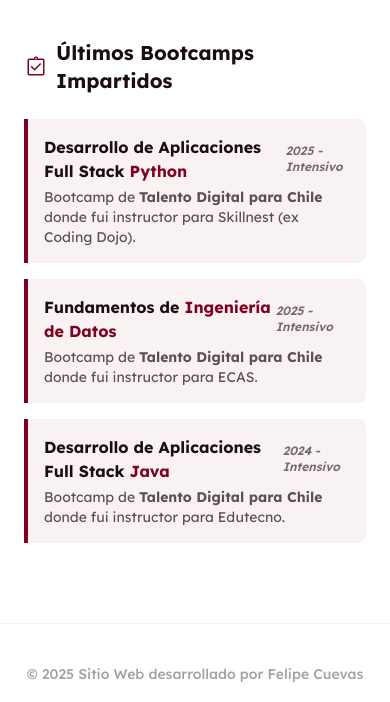
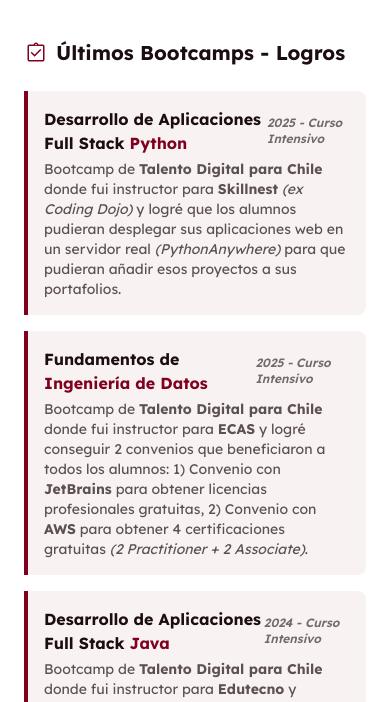
Before and after one commit to ffelipecuevasc/ffelipecuevasccv, a plain HTML site: page instructor.html in a window 390 px wide. Shown: the part 2229-2931 px from the top of the page. Drawn offline with nearby package versions, Linux system fonts and the light colour scheme.

Commit message:
Parche - Arreglos de estilos CSS en archivos varios.

```diff
--- a/instructor.html
+++ b/instructor.html
@@ -7,9 +7,11 @@
     <link rel="icon" type="image/svg+xml" href="static/img/favicon.svg">
     <script src="https://cdn.tailwindcss.com?plugins=forms,container-queries"></script>
 
-    <link href="https://fonts.googleapis.com/css2?family=Material+Symbols+Outlined:wght,FILL@100..700,0..1&amp;display=swap" rel="stylesheet"/>
-    <link href="https://fonts.googleapis.com/css2?family=Lexend:wght@300;400;500;600;700;800;900&amp;display=swap" rel="stylesheet"/>
-    <link rel="stylesheet" href="static/css/index.css" />
+    <link href="https://fonts.googleapis.com/css2?family=Material+Symbols+Outlined:wght,FILL@100..700,0..1&amp;display=swap"
+          rel="stylesheet"/>
+    <link href="https://fonts.googleapis.com/css2?family=Lexend:wght@300;400;500;600;700;800;900&amp;display=swap"
+          rel="stylesheet"/>
+    <link rel="stylesheet" href="static/css/index.css"/>
     <script id="tailwind-config">
         tailwind.config = {
             darkMode: "class",
@@ -49,18 +51,22 @@
                             <div class="text-primary">
                                 <span class="material-symbols-outlined text-3xl">terminal</span>
                             </div>
-                            <h1 class="text-xl font-bold tracking-tight text-zinc-900 dark:text-white">CV Felipe Cuevas</h1>
+                            <h1 class="text-xl font-bold tracking-tight text-zinc-900 dark:text-white">CV Felipe
+                                Cuevas</h1>
                         </div>
 
-                        <button id="mobile-menu-btn" class="md:hidden text-zinc-700 dark:text-zinc-200 focus:outline-none">
+                        <button id="mobile-menu-btn"
+                                class="md:hidden text-zinc-700 dark:text-zinc-200 focus:outline-none">
                             <span class="material-symbols-outlined text-3xl">menu</span>
                         </button>
 
                         <nav class="hidden md:flex flex-1 justify-center items-center gap-10">
-                            <a class="text-sm font-medium hover:text-primary transition-colors" href="index.html">Inicio</a>
+                            <a class="text-sm font-medium hover:text-primary transition-colors"
+                               href="index.html">Inicio</a>
                             <a class="text-sm font-medium hover:text-primary transition-colors" href="educacion.html">Educación</a>
                             <div class="relative group h-full py-2">
-                                <a href="experiencia.html" class="flex items-center gap-1 text-sm font-medium hover:text-primary transition-colors">
+                                <a href="experiencia.html"
+                                   class="flex items-center gap-1 text-sm font-medium hover:text-primary transition-colors">
                                     Experiencia
                                     <span class="material-symbols-outlined text-base">expand_more</span>
                                 </a>
@@ -79,24 +85,29 @@
                         </nav>
 
                         <div class="hidden md:flex items-center gap-4">
-                            <a href="static/CV_Felipe_Cuevas_2026.pdf" download="CV_Felipe_Cuevas_2026.pdf" class="flex items-center justify-center rounded-lg bg-primary px-5 py-2 text-sm font-semibold text-white hover:bg-primary/90 transition-colors">
+                            <a href="static/CV_Felipe_Cuevas_2026.pdf" download="CV_Felipe_Cuevas_2026.pdf"
+                               class="flex items-center justify-center rounded-lg bg-primary px-5 py-2 text-sm font-semibold text-white hover:bg-primary/90 transition-colors">
                                 Descargar CV
                             </a>
                         </div>
                     </div>
 
-                    <div id="mobile-menu" class="hidden md:hidden absolute top-full left-0 w-full bg-white dark:bg-zinc-900 border-b border-zinc-200 dark:border-zinc-800 shadow-xl">
+                    <div id="mobile-menu"
+                         class="hidden md:hidden absolute top-full left-0 w-full bg-white dark:bg-zinc-900 border-b border-zinc-200 dark:border-zinc-800 shadow-xl">
                         <div class="flex flex-col p-4 space-y-4">
                             <a class="text-base font-medium hover:text-primary transition-colors" href="index.html">Inicio</a>
                             <a class="text-base font-medium hover:text-primary transition-colors" href="educacion.html">Educación</a>
-                            <a class="text-base font-medium hover:text-primary transition-colors" href="experiencia.html">Experiencia General</a>
+                            <a class="text-base font-medium hover:text-primary transition-colors"
+                               href="experiencia.html">Experiencia General</a>
                             <div class="pl-4 border-l-2 border-zinc-100 dark:border-zinc-700 space-y-2">
                                 <a class="block text-sm text-zinc-500 hover:text-primary" href="desarrollador.html">Desarrollador</a>
-                                <a class="block text-sm text-zinc-500 hover:text-primary" href="docente.html">Docente</a>
+                                <a class="block text-sm text-zinc-500 hover:text-primary"
+                                   href="docente.html">Docente</a>
                                 <a class="block text-sm text-zinc-500 hover:text-primary" href="instructor.html">Instructor</a>
                             </div>
                             <a class="text-base font-medium hover:text-primary transition-colors" href="contacto.html">Contacto</a>
-                            <a href="static/CV_Felipe_Cuevas_2026.pdf" download="CV_Felipe_Cuevas_2026.pdf" class="flex items-center justify-center rounded-lg bg-primary px-5 py-3 text-sm font-semibold text-white w-full">
+                            <a href="static/CV_Felipe_Cuevas_2026.pdf" download="CV_Felipe_Cuevas_2026.pdf"
+                               class="flex items-center justify-center rounded-lg bg-primary px-5 py-3 text-sm font-semibold text-white w-full">
                                 Descargar CV
                             </a>
                         </div>
@@ -161,7 +172,8 @@
                 <div class="flex flex-col gap-12 px-6 md:px-10 pb-20">
                     <div>
                         <h4 class="text-xl font-bold mb-6 flex items-center gap-2 dark:text-white">
-                            <span class="material-symbols-outlined text-primary dark:text-white">menu_book</span> Principales Temáticas
+                            <span class="material-symbols-outlined text-primary dark:text-white">menu_book</span>
+                            Principales Temáticas
                         </h4>
                         <div class="grid grid-cols-1 md:grid-cols-3 gap-6">
                             <div class="bg-white dark:bg-zinc-900 p-5 rounded-xl border border-primary/10 dark:border-primary/60 shadow-sm">
@@ -180,7 +192,8 @@
                                     <p class="font-bold dark:text-white">Full Stack Python</p>
                                 </div>
                                 <p class="text-sm opacity-70 leading-relaxed dark:text-gray-300">
-                                    Otro importante bootcamp que imparto para <strong>Talento Digital</strong> ya que soy
+                                    Otro importante bootcamp que imparto para <strong>Talento Digital</strong> ya que
+                                    soy
                                     instructor REUF con certificación oficial de <strong>Python</strong>.
                                 </p>
                             </div>
@@ -190,7 +203,8 @@
                                     <p class="font-bold dark:text-white">Ingeniería de Datos</p>
                                 </div>
                                 <p class="text-sm opacity-70 leading-relaxed dark:text-gray-300">
-                                    Imparto este bootcamp para <strong>Talento Digital</strong> como instructor REUF donde
+                                    Imparto este bootcamp para <strong>Talento Digital</strong> como instructor REUF
+                                    donde
                                     además cuento con certificaciones oficiales de <strong>AWS</strong>.
                                 </p>
                             </div>
@@ -200,7 +214,8 @@
                                     <p class="font-bold dark:text-white">Ciencia de Datos</p>
                                 </div>
                                 <p class="text-sm opacity-70 leading-relaxed dark:text-gray-300">
-                                    Imparto este bootcamp para <strong>Talento Digital</strong> como instructor REUF donde
+                                    Imparto este bootcamp para <strong>Talento Digital</strong> como instructor REUF
+                                    donde
                                     tengo certificaciones oficiales de <strong>AWS</strong>.
                                 </p>
                             </div>
@@ -210,8 +225,10 @@
                                     <p class="font-bold dark:text-white">Tecnología de la Nube</p>
                                 </div>
                                 <p class="text-sm opacity-70 leading-relaxed dark:text-gray-300">
-                                    Estoy habilitado como instructor para este bootcamp de <strong>Talento Digital</strong>
-                                    el cual apoyo con certificaciones oficiales de <strong>AWS</strong> y <strong>OCI</strong>.
+                                    Estoy habilitado como instructor para este bootcamp de <strong>Talento
+                                    Digital</strong>
+                                    el cual apoyo con certificaciones oficiales de <strong>AWS</strong> y
+                                    <strong>OCI</strong>.
                                 </p>
                             </div>
                             <div class="bg-white dark:bg-zinc-900 p-5 rounded-xl border border-primary/10 dark:border-primary/60 shadow-sm">
@@ -220,7 +237,8 @@
                                     <p class="font-bold dark:text-white">Inteligencia Artificial</p>
                                 </div>
                                 <p class="text-sm opacity-70 leading-relaxed dark:text-gray-300">
-                                    Soy instructor de varios cursos relacionados a inteligencia artificial como instructor REUF
+                                    Soy instructor de varios cursos relacionados a inteligencia artificial como
+                                    instructor REUF
                                     para <strong>Talento Digital</strong>.
                                 </p>
                             </div>
@@ -230,39 +248,53 @@
                     <div>
                         <h4 class="text-xl font-bold mb-6 flex items-center gap-2 dark:text-white">
                             <span class="material-symbols-outlined text-primary dark:text-white">assignment_turned_in</span>
-                            Últimos Bootcamps Impartidos
+                            Últimos Bootcamps - Logros
                         </h4>
                         <div class="space-y-4">
                             <div class="flex gap-4 p-4 border-l-4 border-primary bg-primary/5 dark:bg-zinc-900 dark:border dark:border-primary/60 rounded-r-lg">
                                 <div class="flex-1">
                                     <div class="flex justify-between items-center mb-1">
-                                        <p class="font-bold dark:text-white">Desarrollo de Aplicaciones Full Stack <span class="text-primary dark:text-red-400">Python</span></p>
-                                        <span class="text-xs font-semibold opacity-60 italic dark:text-gray-400">2025 - Intensivo</span>
+                                        <p class="font-bold dark:text-white">Desarrollo de Aplicaciones Full Stack <span
+                                                class="text-primary dark:text-red-400">Python</span></p>
+                                        <span class="text-xs font-semibold opacity-60 italic dark:text-gray-400">2025 - Curso Intensivo</span>
                                     </div>
                                     <p class="text-sm opacity-70 dark:text-gray-300">
-                                        Bootcamp de <strong>Talento Digital para Chile</strong> donde fui instructor para Skillnest (ex Coding Dojo).
+                                        Bootcamp de <strong>Talento Digital para Chile</strong> donde fui instructor
+                                        para <strong>Skillnest</strong> <em>(ex Coding Dojo)</em> y logré que los
+                                        alumnos pudieran desplegar sus aplicaciones web en un servidor real
+                                        <em>(PythonAnywhere)</em> para que pudieran añadir esos proyectos a sus portafolios.
                                     </p>
                                 </div>
                             </div>
                             <div class="flex gap-4 p-4 border-l-4 border-primary bg-primary/5 dark:bg-zinc-900 dark:border dark:border-primary/60 rounded-r-lg">
                                 <div class="flex-1">
                                     <div class="flex justify-between items-center mb-1">
-                                        <p class="font-bold dark:text-white">Fundamentos de <span class="text-primary dark:text-red-400">Ingeniería de Datos</span></p>
-                                        <span class="text-xs font-semibold opacity-60 italic dark:text-gray-400">2025 - Intensivo</span>
+                                        <p class="font-bold dark:text-white">Fundamentos de <span
+                                                class="text-primary dark:text-red-400">Ingeniería de Datos</span></p>
+                                        <span class="text-xs font-semibold opacity-60 italic dark:text-gray-400">2025 - Curso Intensivo</span>
                                     </div>
                                     <p class="text-sm opacity-70 dark:text-gray-300">
-                                        Bootcamp de <strong>Talento Digital para Chile</strong> donde fui instructor para ECAS.
+                                        Bootcamp de <strong>Talento Digital para Chile</strong> donde fui instructor
+                                        para <strong>ECAS</strong> y logré conseguir 2 convenios que beneficiaron a
+                                        todos los alumnos: 1) Convenio con <strong>JetBrains</strong> para obtener
+                                        licencias profesionales gratuitas, 2) Convenio con <strong>AWS</strong> para
+                                        obtener 4 certificaciones gratuitas <em>(2 Practitioner + 2 Associate)</em>.
                                     </p>
                                 </div>
                             </div>
                             <div class="flex gap-4 p-4 border-l-4 border-primary bg-primary/5 dark:bg-zinc-900 dark:border dark:border-primary/60 rounded-r-lg">
                                 <div class="flex-1">
                                     <div class="flex justify-between items-center mb-1">
-                                        <p class="font-bold dark:text-white">Desarrollo de Aplicaciones Full Stack <span class="text-primary dark:text-red-400">Java</span></p>
-                                        <span class="text-xs font-semibold opacity-60 italic dark:text-gray-400">2024 - Intensivo</span>
+                                        <p class="font-bold dark:text-white">Desarrollo de Aplicaciones Full Stack <span
+                                                class="text-primary dark:text-red-400">Java</span></p>
+                                        <span class="text-xs font-semibold opacity-60 italic dark:text-gray-400">2024 - Curso Intensivo</span>
                                     </div>
                                     <p class="text-sm opacity-70 dark:text-gray-300">
-                                        Bootcamp de <strong>Talento Digital para Chile</strong> donde fui instructor para Edutecno.
+                                        Bootcamp de <strong>Talento Digital para Chile</strong> donde fui instructor
+                                        para <strong>Edutecno</strong> y actualicé los contenidos relacionados a
+                                        <strong>Programación Avanzada con Java</strong> y <strong>Desarrollo de
+                                        Aplicaciones Web con Spring Framework</strong> <em>(contenidos que llevaban
+                                        6 años sin actualizarse)</em>.
                                     </p>
                                 </div>
                             </div>
@@ -271,14 +303,19 @@
                 </div>
                 <footer class="mt-auto w-full border-t border-zinc-100 dark:border-zinc-900 py-10">
                     <div class="mx-auto flex max-w-[1200px] flex-col items-center justify-between gap-6 px-6 md:flex-row">
-                        <p class="text-sm font-medium text-zinc-400">© 2025 Sitio Web desarrollado por <a href="https://www.linkedin.com/in/ffelipecuevasc/" class="hover:text-primary transition-colors">Felipe Cuevas</a></p>
+                        <p class="text-sm font-medium text-zinc-400">© 2025 Sitio Web desarrollado por <a
+                                href="https://www.linkedin.com/in/ffelipecuevasc/"
+                                class="hover:text-primary transition-colors">Felipe Cuevas</a></p>
                         <div class="flex items-center gap-4">
-                            <a href="https://www.linkedin.com/in/ffelipecuevasc/" target="_blank" class="text-zinc-400 hover:text-primary transition-colors" aria-label="LinkedIn Profile">
-                                <svg xmlns="http://www.w3.org/2000/svg" viewBox="0 0 24 24" fill="currentColor" class="size-6">
+                            <a href="https://www.linkedin.com/in/ffelipecuevasc/" target="_blank"
+                               class="text-zinc-400 hover:text-primary transition-colors" aria-label="LinkedIn Profile">
+                                <svg xmlns="http://www.w3.org/2000/svg" viewBox="0 0 24 24" fill="currentColor"
+                                     class="size-6">
                                     <path d="M20.5 2h-17A1.5 1.5 0 002 3.5v17A1.5 1.5 0 003.5 22h17a1.5 1.5 0 001.5-1.5v-17A1.5 1.5 0 0020.5 2zM8 19H5v-9h3zM6.5 8.25A1.75 1.75 0 118.25 6.5 1.75 1.75 0 016.5 8.25zM19 19h-3v-4.74c0-1.42-.6-1.93-1.38-1.93-1.07 0-1.62.8-1.62 2.35V19h-3v-9h2.9v1.3a3.11 3.11 0 012.7-1.4c1.55 0 3.36.86 3.36 3.66z"></path>
                                 </svg>
                             </a>
-                            <button id="theme-toggle" class="flex items-center gap-2 rounded-full border border-zinc-200 dark:border-zinc-800 px-5 py-2.5 text-xs font-bold tracking-wide uppercase hover:bg-zinc-50 dark:hover:bg-zinc-900 transition-colors">
+                            <button id="theme-toggle"
+                                    class="flex items-center gap-2 rounded-full border border-zinc-200 dark:border-zinc-800 px-5 py-2.5 text-xs font-bold tracking-wide uppercase hover:bg-zinc-50 dark:hover:bg-zinc-900 transition-colors">
                                 <span class="material-symbols-outlined text-lg">contrast</span>
                                 Cambiar Tema
                             </button>
```
Also changed, not shown: contacto.html (+1 -1 lines).
